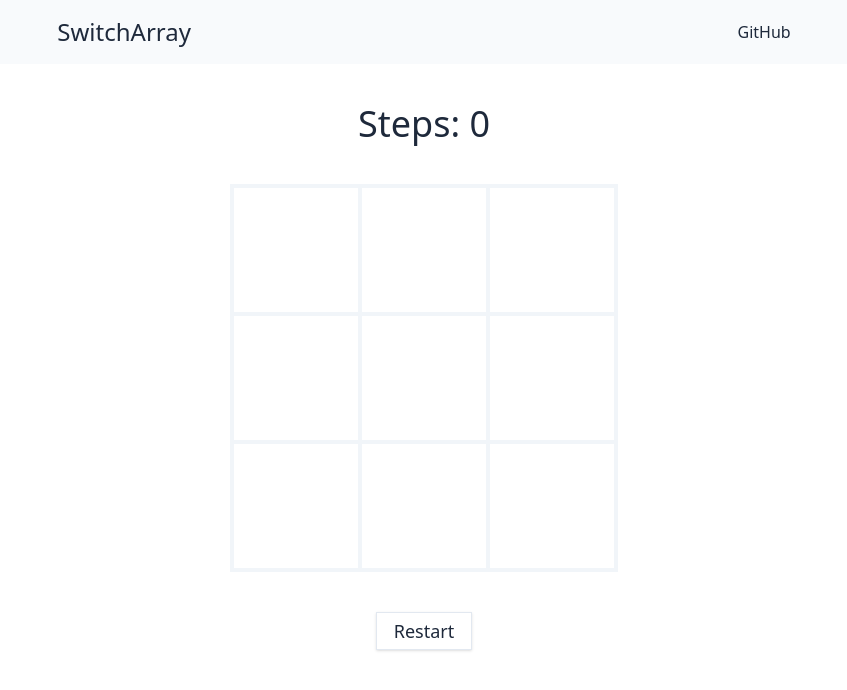
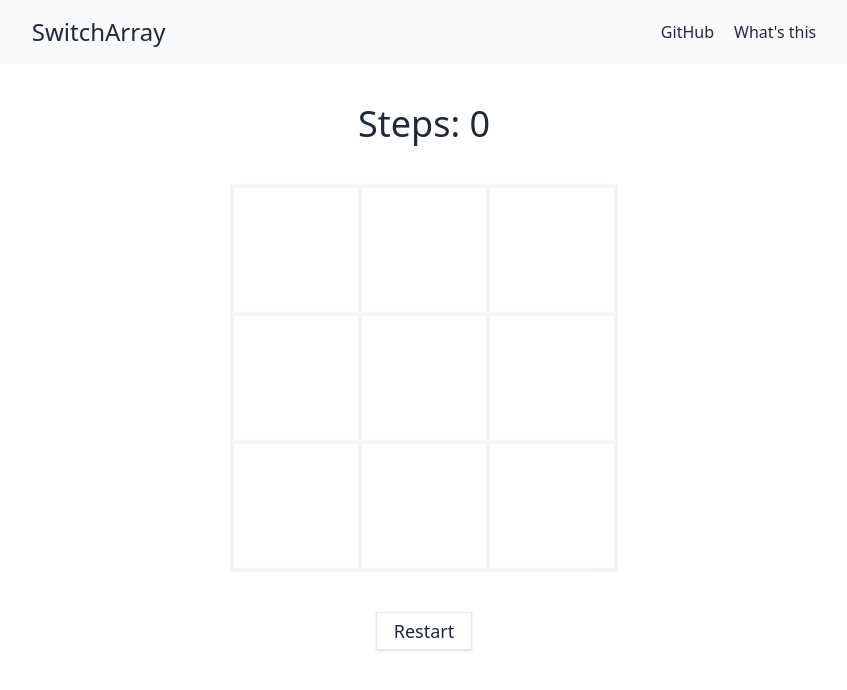
Before and after one commit to kifuan/switch-array, a Vue app: page / in a window 1280 px wide. Shown: the top 690 px of the page, without its empty margins (216-1063 px from the left). Built offline with nearby package versions, Linux system fonts and the light colour scheme.

Commit message:
refactor: extract the menu

```diff
--- a/src/components/Board.vue
+++ b/src/components/Board.vue
@@ -1,5 +1,6 @@
 <script setup lang="ts">
 import { useCellStore } from '../stores/cell'
+import BoardMenu from './BoardMenu.vue'
 import Cell from './Cell.vue'
 
 const store = useCellStore()
@@ -7,10 +8,8 @@ const store = useCellStore()
 
 <template>
   <section class="flex flex-col items-center gap-10">
-    <header class="w-full h-16 bg-slate-50 flex justify-around">
-      <span class="h-16 leading-[4rem] text-2xl text-slate-800">SwitchArray</span>
-      <a class="h-16 text-slate-800 leading-[4rem]" href="https://github.com" target="blank">GitHub</a>
-    </header>
+    <board-menu />
+
     <h1 class="text-slate-800 text-4xl">
       <template v-if="store.accomplished">
         You did it in {{ store.steps }} steps
--- /dev/null
+++ b/src/components/BoardMenu.vue
@@ -0,0 +1,14 @@
+<template>
+  <header class="w-full h-16 bg-slate-50 flex justify-around">
+    <span class="h-16 select-none leading-[4rem] text-2xl text-slate-800">SwitchArray</span>
+
+    <div class="flex flex-row gap-x-5">
+      <a class="h-16 text-slate-800 leading-[4rem]" href="https://github.com/kifuan/switch-array" target="blank">
+        GitHub
+      </a>
+      <a class="h-16 text-slate-800 leading-[4rem]" href="https://github.com/kifuan/switch-array#SwitchArray" target="blank">
+        What's this
+      </a>
+    </div>
+  </header>
+</template>
```
